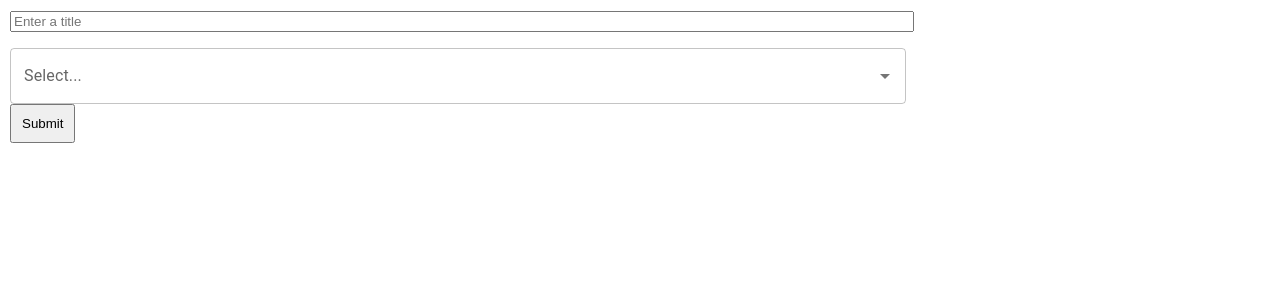
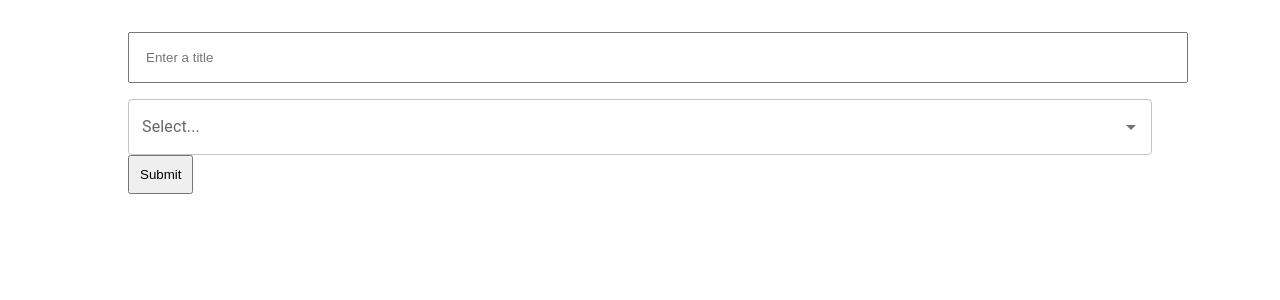
Before and after one commit to Susanoov90/react-country-choices, a React (Create React App) app: page / in a window 1280 px wide. Shown: the top 300 px of the page. Built offline with nearby package versions, Linux system fonts and the light colour scheme; no server answers.

Commit message:
Update demo styles

```diff
--- a/src/App.js
+++ b/src/App.js
@@ -3,7 +3,7 @@ import { Result } from './components/demo/Result'
 
 function App() {
   return (
-      <div style={{ width: "70%", padding: 10 }}>
+      <div style={{ width: "100%", display: 'flex', justifyContent: 'center' }}>
         <Form />
       </div>
 
--- a/src/components/demo/Form.js
+++ b/src/components/demo/Form.js
@@ -23,11 +23,11 @@ export const Form = () => {
   };
 
   return (
-    <div>
+    <div style={{ width: "80%", marginTop: "2rem"}}>
       <input
         type="text"
         placeholder="Enter a title"
-        style={{ width: "100%" }}
+        style={{ width: "100%", padding : "1rem" }}
         onChange={(e) => handleChange("title", e.target.value)}
         value={form.title}
       />
```
